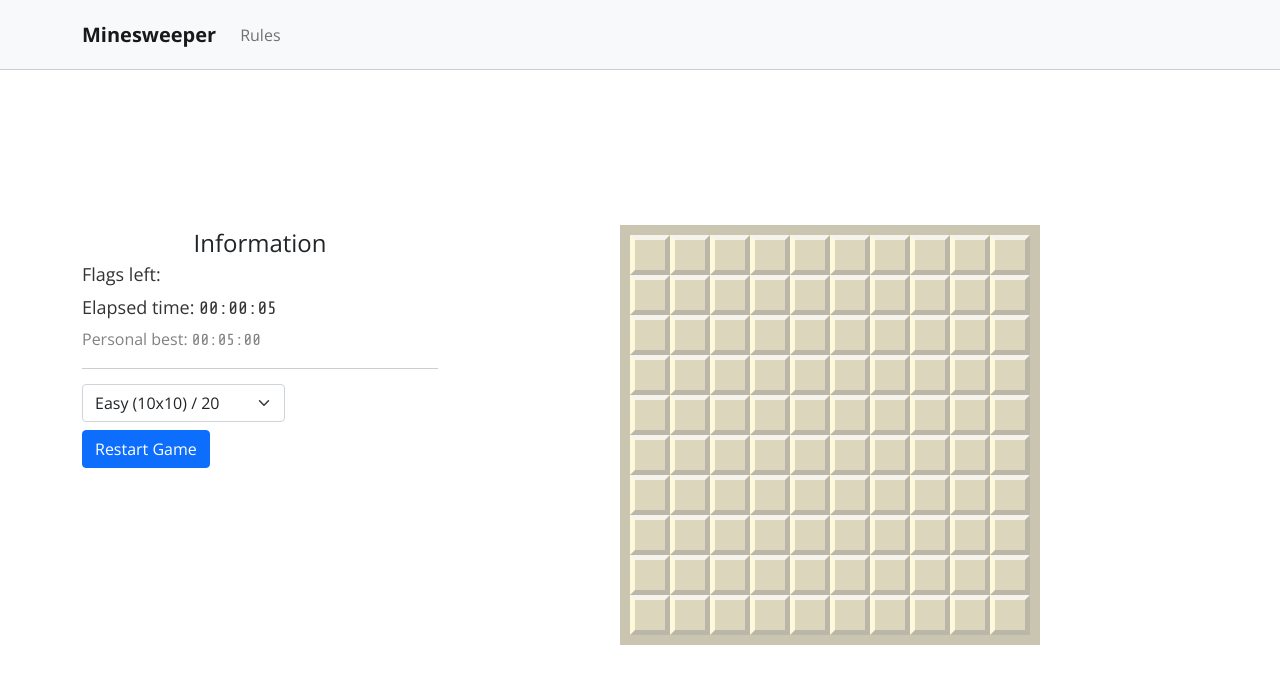
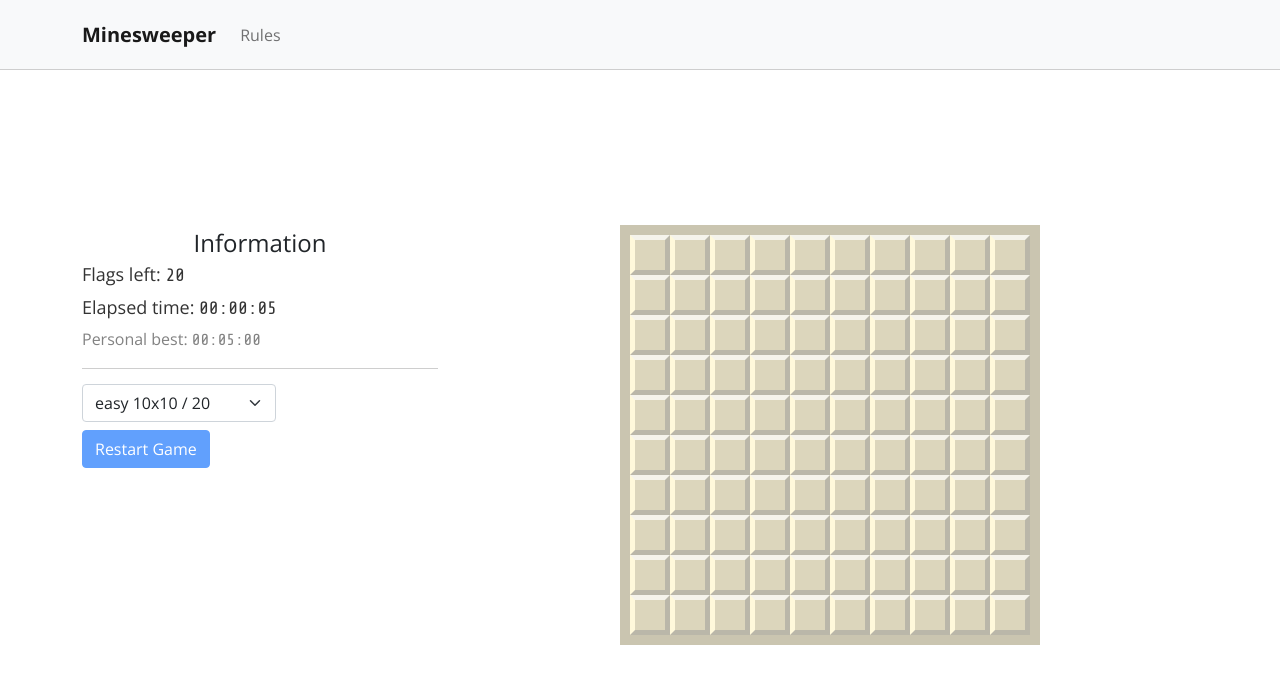
Before and after one commit to TheMrBlackLord/Minesweeper, a Vue app in the folder client/: page / in a window 1280 px wide. Shown: the top 684 px of the page. Built offline with nearby package versions, Linux system fonts and the light colour scheme.

Commit message:
add difficulty changing

```diff
--- a/client/src/components/minesweeper/Controls.vue
+++ b/client/src/components/minesweeper/Controls.vue
@@ -1,18 +1,29 @@
 <template>
   <div class="controls">
      <div class="diff-select">
-        <select class="form-select difficulty">
-            <option selected value="easy">Easy (10x10) / 20</option>
-            <option value="medium">Medium (20x20) / 45</option>
-            <option value="hard">Hard (40x40) / 80</option>
+        <select class="form-select difficulty" @change="diffucultyChange">
+            <option
+               v-for="[diff, {size, bombs}] of Object.entries(difficulties)"
+               :key="diff" :value="diff">
+                  {{diff}} {{size}}x{{size}} / {{bombs}}
+            </option>
          </select>
       </div>
-      <button class="btn btn-primary restart-game">Restart Game</button>
+      <button class="btn btn-primary restart-game" :disabled="!isGameStarted">Restart Game</button>
   </div>
 </template>
 
 <script>
 export default {
-
+   name: 'Controls',
+   props: {
+      difficulties: {type: Object, required: true},
+      isGameStarted: {type: Boolean, required: true},
+   },
+   methods: {
+      diffucultyChange(e) {
+         this.$emit('difficultyChanged', e.target.value)
+      }
+   },
 }
 </script>
--- a/client/src/components/minesweeper/Minesweeper.vue
+++ b/client/src/components/minesweeper/Minesweeper.vue
@@ -2,11 +2,15 @@
   <section class="game-section">
      <div class="row">
         <div class="col-md-4">
-           <Info />
-           <Controls />
+           <Info :flagsLeft="flagsLeft"/>
+           <Controls
+               :difficulties="difficulties"
+               :isGameStarted="isGameStarted"
+               @difficultyChanged="difficultyChanged"
+            />
         </div>
         <div class="col-md-8">
-           <Board />
+           <Board :difficulty="difficulties[difficulty]"/>
         </div>
      </div>
   </section>
@@ -16,8 +20,29 @@
 import Board from './board/Board.vue'
 import Info from './Info.vue'
 import Controls from './Controls.vue'
+import { mapGetters } from 'vuex'
+
 export default {
    name: 'Game',
-   components: { Board, Info, Controls }
+   components: { Board, Info, Controls },
+   data() {
+      return {
+         isGameStarted: false,
+         difficulty: 'easy',
+         countOfUsedFlags: 0,
+      }
+   },
+   methods: {
+      difficultyChanged(difficulty) {
+         this.difficulty = difficulty
+      }
+   },
+   computed: {
+      ...mapGetters(['difficulties']),
+      flagsLeft() {
+         const left = this.difficulties[this.difficulty].bombs - this.countOfUsedFlags
+         return left > 0 ? left : 0
+      }
+   },
 }
 </script>
--- a/client/src/components/minesweeper/board/Board.vue
+++ b/client/src/components/minesweeper/board/Board.vue
@@ -1,8 +1,19 @@
 <template>
   <div class="game-board">
-    <div class="minesweeper-grid">
+    <div class="minesweeper-grid"
+      :style="{
+         width: gridStyleSize,
+         height: gridStyleSize,
+         fontSize: difficulty.fontSize
+      }"
+    >
       <div class="cells">
-        <Cell v-for="i in 100" :key="i"/>
+        <Cell v-for="i in gridSize" :key="Math.random() + i"
+            :style="{
+               width: difficulty.cellSize,
+               height: difficulty.cellSize,
+            }"
+        />
       </div>
     </div>
   </div>
@@ -13,12 +24,19 @@ import Cell from './Cell.vue'
 export default {
    name: 'Game Board',
    components: { Cell },
+   props: {
+      difficulty: {type: Object, required: true},
+   },
+   methods: {},
+   computed: {
+      gridSize() {
+         return Math.pow(this.difficulty.size, 2)
+      },
+      gridStyleSize() {
+         const { size, cellSize } = this.difficulty
+         const borderWidth = 20 // 10px left + 10px right / top and bottom
+         return `${size * cellSize + borderWidth}px`
+      }
+   },
 };
 </script>
-
-<style scoped>
-   .minesweeper-grid {
-      width: 420px;
-      height: 420px;
-   }
-</style>
--- a/client/src/components/minesweeper/board/Cell.vue
+++ b/client/src/components/minesweeper/board/Cell.vue
@@ -6,7 +6,9 @@
 
 <script>
 export default {
-
+   name: 'Cell',
+   props: {
+   },
 }
 </script>
 
--- a/client/store/store.js
+++ b/client/store/store.js
@@ -3,13 +3,13 @@ import { createStore } from 'vuex'
 const store = createStore({
    state: {
       difficulties: {
-        easy: {size: 10, bombs: 20, cellSize: 40, fontSize: '25px'},
-        medium: {size: 15, bombs: 45, cellSize: 30, fontSize: '22px'},
-        hard: {size: 20, bombs: 80, cellSize: 25, fontSize: '18px'},
+        easy: {size: 10, bombs: 20, cellSize: 40, fontSize: 25},
+        medium: {size: 15, bombs: 45, cellSize: 30, fontSize: 22},
+        hard: {size: 20, bombs: 80, cellSize: 25, fontSize: 18},
       }
    },
    getters: {
-      getDifficulty(state) {
+      difficulties(state) {
          return state.difficulties
       }
    },
```
